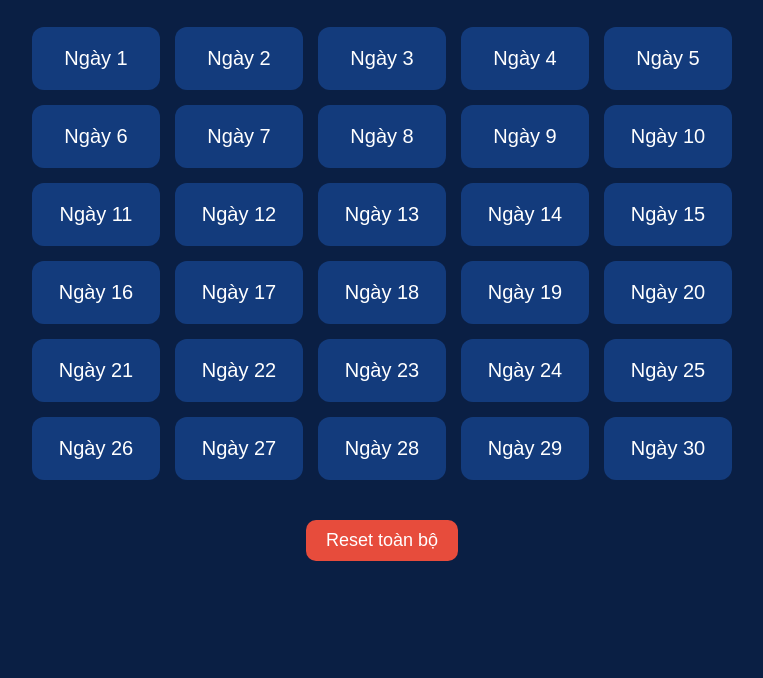
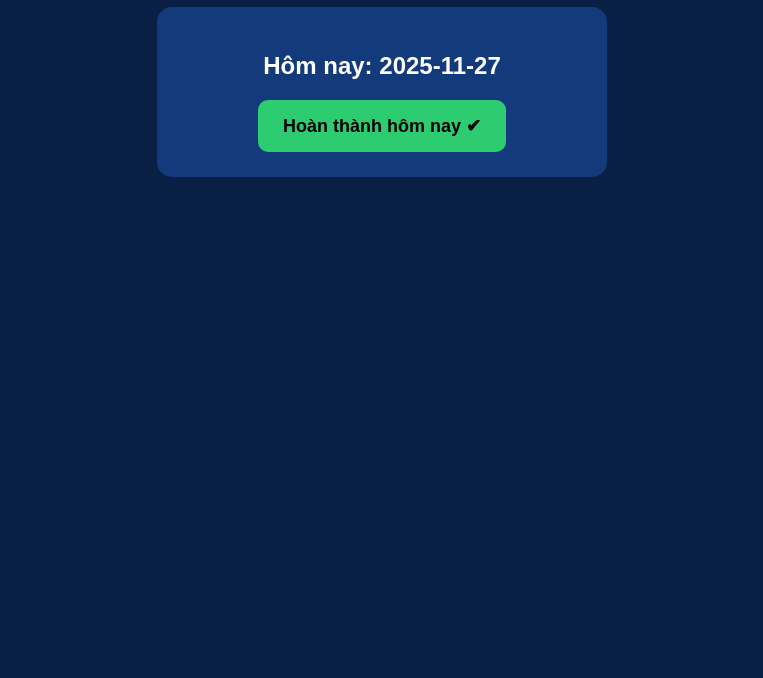
Before and after one commit to ptd369/dem-ngay, a plain HTML site: page index.html in a window 1280 px wide. Shown: the part 122-800 px from the top of the page, without its empty margins (258-1021 px from the left). Drawn offline with Linux system fonts and the light colour scheme.

Commit message:
Update index.html

```diff
--- a/index.html
+++ b/index.html
@@ -9,95 +9,85 @@
             background: #0a1f44;
             color: white;
             text-align: center;
-            margin: 0;
-            padding: 20px;
+            padding: 40px;
         }
-
-        h1 { margin-bottom: 10px; }
-
-        .day-list {
-            display: grid;
-            grid-template-columns: repeat(5, 1fr);
-            gap: 15px;
-            padding: 20px;
-            max-width: 700px;
+        .container {
+            max-width: 400px;
             margin: auto;
+            background: #133b7c;
+            padding: 25px;
+            border-radius: 15px;
         }
-
-        .day {
-            background: #133b7c;
-            padding: 20px;
-            border-radius: 12px;
-            cursor: pointer;
-            transition: 0.2s;
-            font-size: 20px;
-            user-select: none;
-        }
-
-        .day:hover {
-            background: #1a4f9a;
-        }
-
-        .done {
-            background: #2ecc71 !important;
+        button {
+            padding: 15px 25px;
+            font-size: 18px;
+            font-weight: bold;
+            border: none;
+            background: #2ecc71;
             color: black;
-            font-weight: bold;
-        }
-
-        .reset-btn {
-            margin-top: 20px;
-            padding: 10px 20px;
-            font-size: 18px;
-            border: none;
-            background: #e74c3c;
-            color: white;
             border-radius: 10px;
             cursor: pointer;
+        }
+        button:disabled {
+            background: gray;
+            color: #222;
+        }
+        .warning {
+            background: #e74c3c;
+            padding: 12px;
+            margin-top: 15px;
+            border-radius: 10px;
+        }
+        .success {
+            background: #27ae60;
+            padding: 12px;
+            margin-top: 15px;
+            border-radius: 10px;
         }
     </style>
 </head>
 <body>
 
     <h1>🌟 30 Ngày Thay Đổi Bản Thân 🌟</h1>
-    <p>Hãy nhấn vào từng ngày khi bạn hoàn thành!</p>
 
-    <div class="day-list" id="dayList"></div>
-
-    <button class="reset-btn" onclick="resetAll()">Reset toàn bộ</button>
+    <div class="container">
+        <h2 id="today"></h2>
+        <button id="btn">Hoàn thành hôm nay ✔</button>
+        <div id="msg"></div>
+    </div>
 
     <script>
-        const dayList = document.getElementById("dayList");
-
-        // Tạo 30 ô ngày
-        for (let i = 1; i <= 30; i++) {
-            const day = document.createElement("div");
-            day.className = "day";
-            day.innerText = "Ngày " + i;
-
-            // Nếu đã lưu trạng thái
-            if (localStorage.getItem("day" + i) === "done") {
-                day.classList.add("done");
-            }
-
-            day.addEventListener("click", () => {
-                day.classList.toggle("done");
-
-                if (day.classList.contains("done")) {
-                    localStorage.setItem("day" + i, "done");
-                } else {
-                    localStorage.removeItem("day" + i);
-                }
-            });
-
-            dayList.appendChild(day);
+        function getToday() {
+            const d = new Date();
+            return d.getFullYear() + "-" + (d.getMonth()+1) + "-" + d.getDate();
         }
 
-        function resetAll() {
-            if (confirm("Bạn chắc chắn muốn reset toàn bộ tiến trình?")) {
-                localStorage.clear();
-                location.reload();
-            }
+        const today = getToday();
+        const lastDone = localStorage.getItem("lastDone");
+
+        const todayText = document.getElementById("today");
+        const btn = document.getElementById("btn");
+        const msg = document.getElementById("msg");
+
+        todayText.innerText = "Hôm nay: " + today;
+
+        // Nếu hôm nay đã làm rồi
+        if (lastDone === today) {
+            btn.disabled = true;
+            msg.innerHTML = "<div class='success'>Bạn đã hoàn thành hôm nay!</div>";
         }
+
+        // Nếu có dữ liệu cũ và gần nhất không phải hôm nay → bạn đã bỏ lỡ
+        else if (lastDone && lastDone !== today) {
+            msg.innerHTML = "<div class='warning'>⚠ Bạn chưa hoàn thành ngày hôm qua!</div>";
+        }
+
+        // Khi bấm nút hoàn thành
+        btn.addEventListener("click", () => {
+            localStorage.setItem("lastDone", today);
+            btn.disabled = true;
+            msg.innerHTML = "<div class='success'>Bạn đã hoàn thành hôm nay!</div>";
+        });
     </script>
 
 </body>
```
